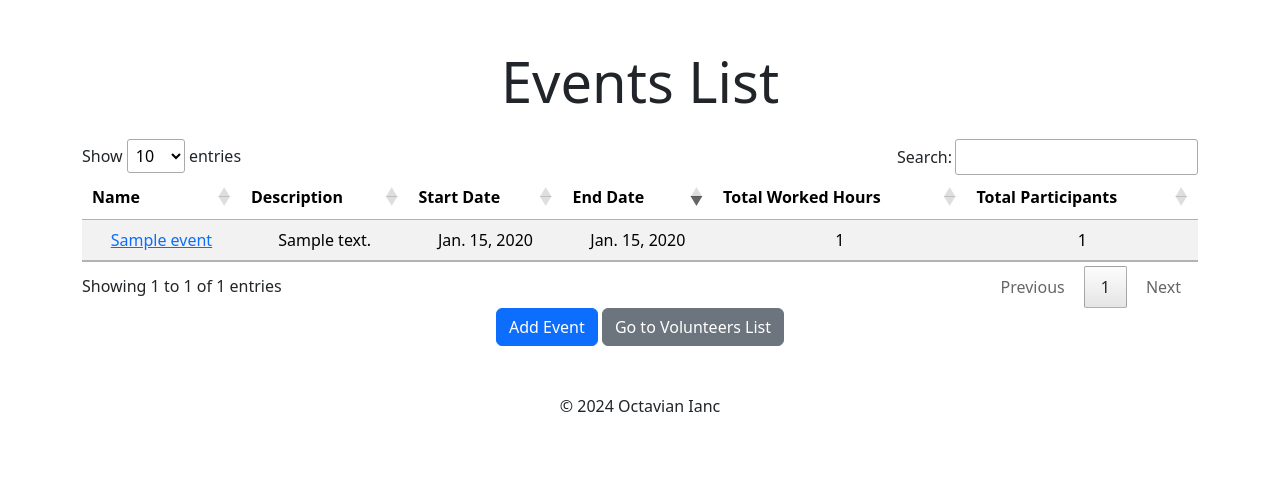
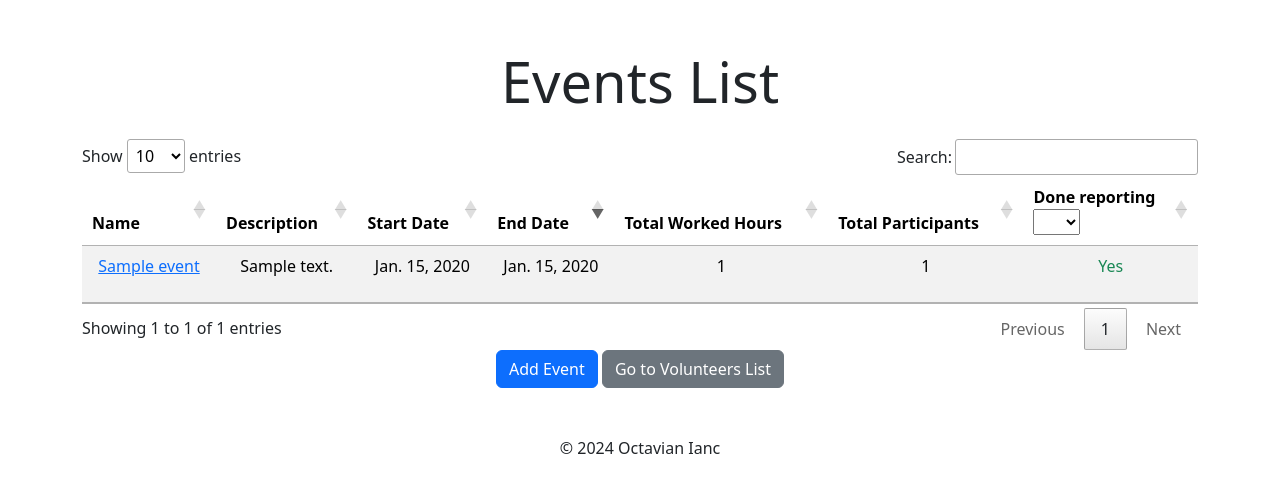
Before and after one commit to octavianc27/volunteerManager, a Django app: page /events/ in a window 1280 px wide. Shown: the part 56-549 px from the top of the page. Run offline with Django 5.2, Linux system fonts and the light colour scheme; a user stored in the database is signed in; tables that the repository leaves empty hold one stand-in row (values such as "Sample post"); some libraries are stand-ins or nearby versions.

Commit message:
Added the possibility to mark events as "Done reporting"

```diff
--- a/manager/admin.py
+++ b/manager/admin.py
@@ -13,7 +13,8 @@ class VolunteerAdmin(admin.ModelAdmin):
 
 @admin.register(Event)
 class EventAdmin(admin.ModelAdmin):
-    list_display = ('name', 'start_date', 'end_date')
+    list_display = ('name', 'start_date', 'end_date', "done_reporting")
+    list_filter = ("done_reporting",)
     search_fields = ('name', 'description')
 
 
--- a/manager/views.py
+++ b/manager/views.py
@@ -354,7 +354,7 @@ def view_dashboard(request):
     plt.bar(years, counts, color='skyblue')
     plt.xlabel('Year')
     plt.ylabel('Number of Adherences')
-    plt.title('Number of Adherences per Year', fontsize=18)
+    plt.title('Adherence Year of Current Members', fontsize=18)
     plt.xticks(years)
     plt.grid(axis='y', linestyle='--', alpha=0.7)
 
--- a/templates/base.html
+++ b/templates/base.html
@@ -32,7 +32,7 @@
 <body>
 <header>
     <nav class="navbar navbar-expand-lg navbar-light bg-light mb-3 mx-3">
-        <a class="navbar-brand p-1" href="#">Volunteers</a>
+        <a class="navbar-brand p-1" href="/">Volunteers</a>
         <button class="navbar-toggler" type="button" data-toggle="collapse" data-target="#navbarNav"
                 aria-controls="navbarNav" aria-expanded="false" aria-label="Toggle navigation">
             <span class="navbar-toggler-icon"></span>
--- a/templates/events_list.html
+++ b/templates/events_list.html
@@ -16,6 +16,7 @@
                         <th>End Date</th>
                         <th>Total Worked Hours</th>
                         <th>Total Participants</th>
+                        <th>Done reporting</th>
                     </tr>
                     </thead>
                     <tbody>
@@ -27,6 +28,14 @@
                             <td>{{ event.end_date }}</td>
                             <td>{{ event.total_hours }}</td>
                             <td>{{ event.total_participants }}</td>
+                            <td>
+                                {% if event.done_reporting %}
+                                    <p class="text-success">Yes</p>
+                                {% else %}
+                                    <span class="text-danger">No</span>
+                                {% endif %}
+                            </td>
+
                         </tr>
                     {% endfor %}
                     </tbody>
@@ -48,14 +57,43 @@
 
     <script>
         $(document).ready(function () {
-            $('#eventsTable').DataTable({
+            var table = $('#eventsTable').DataTable({
+                "paging": true,
+                "ordering": true,
+                "info": true,
+                "searching": true,
                 "columnDefs": [
                     {"type": "date", "targets": 3},
                     {"type": "num", "targets": [4, 5]}
                 ],
                 "order": [[3, 'desc']]
             });
+
+            // Add dropdown filters
+            table.columns([6]).every(function () {
+                var column = this;
+
+                var select = $('<select><option value=""></option></select>')
+                    .appendTo($(column.header()))
+                    .on('change', function () {
+                        var val = $.fn.dataTable.util.escapeRegex(
+                            $(this).val()
+                        );
+
+                        column
+                            .search(val ? '^' + val + '$' : '', true, false)
+                            .draw();
+                    });
+
+                // Extract text content of cells, excluding any HTML tags
+                column.data().unique().sort().each(function (d, j) {
+                    var text = $('<div>').html(d).text(); // Extract text content
+                    select.append('<option value="' + text + '">' + text + '</option>');
+                });
+            });
         });
+
     </script>
 
+
 {% endblock %}
--- a/templates/view_event.html
+++ b/templates/view_event.html
@@ -41,7 +41,7 @@
                                 <div class="row justify-content-center">
                                     <div class="col-auto">
                                         <a href="{% url 'edit_participation' participation_id=participation.id %}"
-                                           class="btn btn-primary">Edit Participation</a>
+                                           class="btn btn-primary">Edit</a>
                                     </div>
                                     <div class="col-auto">
                                         <form method="post" style="display: inline;">
```
